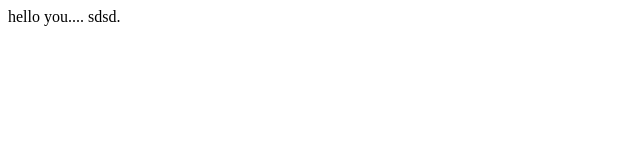
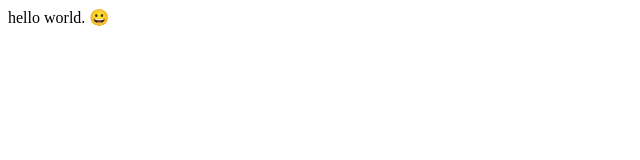
Before and after one commit to MrRhodes/multi-env-react-boilerplate, a React app: page / in a window 1280 px wide. Shown: the top 160 px of the page, without its empty margins (0-640 px from the left). Built offline with nearby package versions, Linux system fonts and the light colour scheme.

Commit message:
Changing welcome message
Changing welcome message

```diff
--- a/application/src/index.jsx
+++ b/application/src/index.jsx
@@ -5,6 +5,6 @@ import { render } from 'react-dom';
 
 
 render(
-    <div>hello you.... sdsd.</div>,
+    <div>hello world. 😀</div>,
     document.getElementById('root')
 );
```
